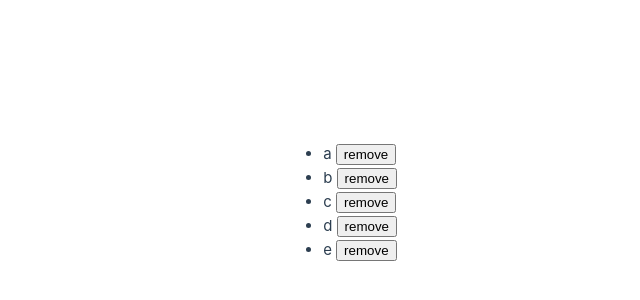
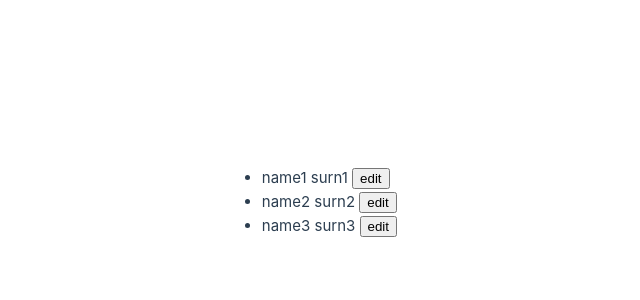
Before and after one commit to Abiltarov-Elnur/Vue, a Vue app in the folder vue/: page / in a window 1280 px wide. Shown: the part 198-498 px from the top of the page, without its empty margins (243-883 px from the left). Built offline with nearby package versions, Linux system fonts and the light colour scheme.

Commit message:
Задание_56

```diff
--- a/vue/src/App.vue
+++ b/vue/src/App.vue
@@ -1,8 +1,20 @@
 <template>
 	<ul>
-		<li v-for="(item, index) in items" :key="index">
-			{{ item }}
-			<button @click="removeItem(index)">remove</button>
+		<li v-for="user in users" :key="user.id">
+			<template v-if="!user.isEdit">
+				{{ user.name }}
+				{{ user.surn }}
+				<button @click="edit(user)">
+					edit
+				</button>
+			</template>
+			<template v-else>
+				<input v-model="user.name">
+				<input v-model="user.surn">
+				<button @click="save(user)">
+					save
+				</button>
+			</template>
 		</li>
 	</ul>
 </template>
@@ -10,15 +22,37 @@
 <script>
 export default {
   data() {
-    return {
-      items: ['a', 'b', 'c', 'd', 'e'],
-    };
-  },
-  methods: {
-    removeItem(index) {
-      this.items.splice(index, 1);
-    },
-  },
+	return {
+		users: [
+			{
+				id: 1,
+				name: 'name1',
+				surn: 'surn1',
+				isEdit: false,
+			},
+			{
+				id: 2,
+				name: 'name2',
+				surn: 'surn2',
+				isEdit: false,
+			},
+			{
+				id: 3,
+				name: 'name3',
+				surn: 'surn3',
+				isEdit: false,
+			},
+		]
+	}
+},
+methods: {
+	edit(user) {
+		user.isEdit = true;
+	},
+	save(user) {
+		user.isEdit = false;
+	},
+}
 };
 </script>
 
```
